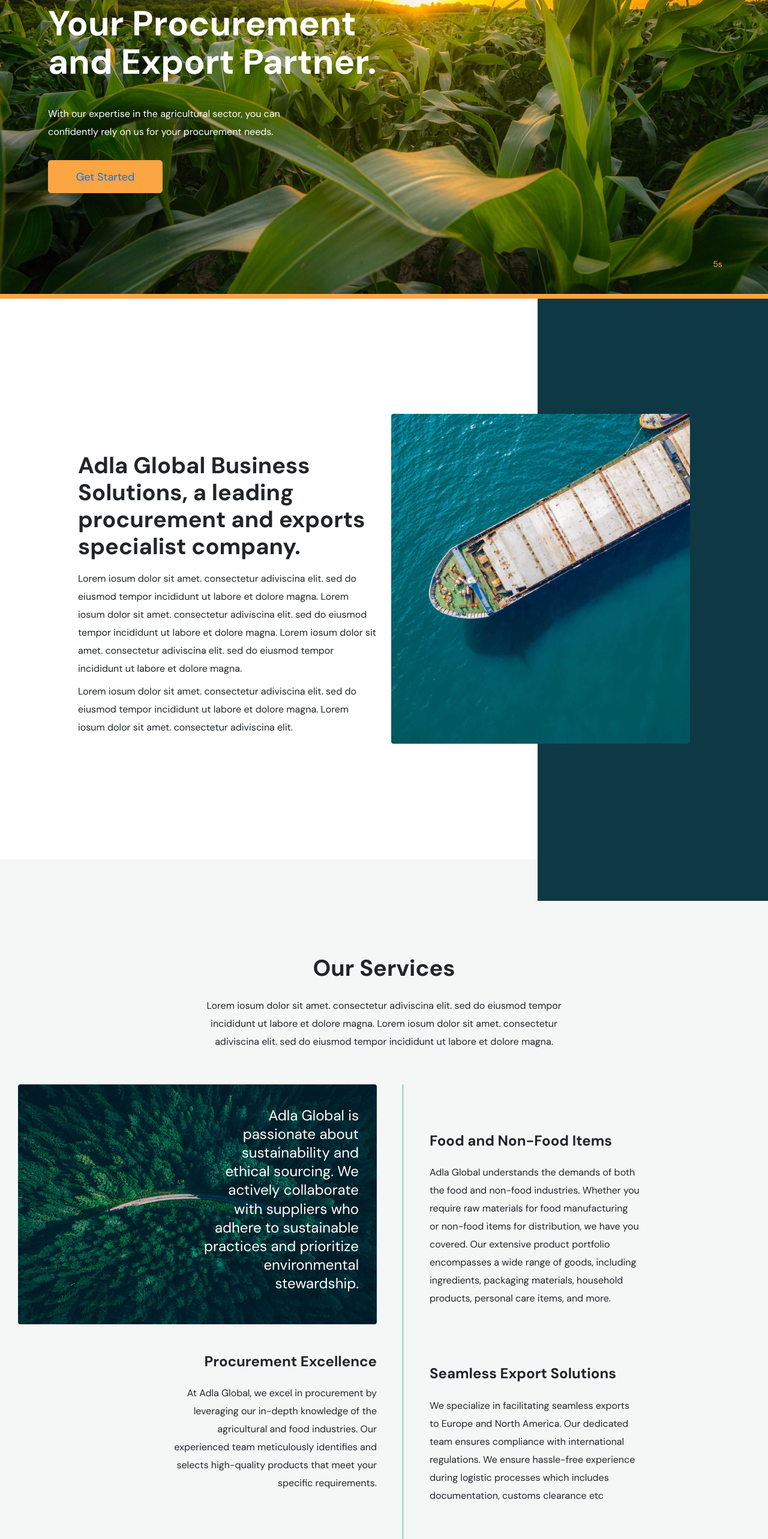
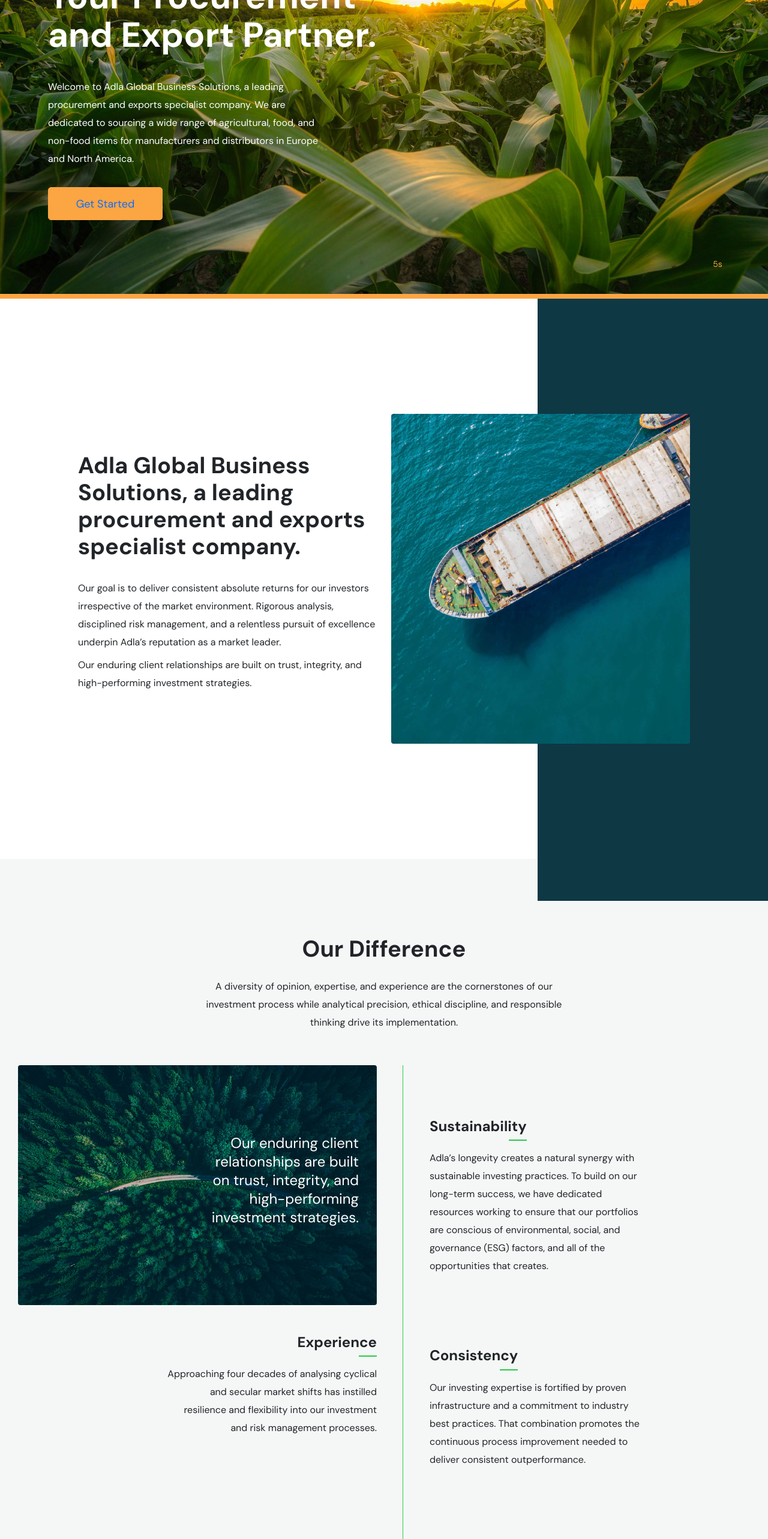
Before and after one commit to webabbey247/adla_, a Next.js app: page / in a window 1280 px wide. Shown: the part 160-2726 px from the top of the page at 60% size. Built offline with nearby package versions, Linux system fonts and the light colour scheme.

Commit message:
home screen modified

```diff
--- a/app/get-quote/page.js
+++ b/app/get-quote/page.js
@@ -12,7 +12,7 @@
       <div className={styles.blank_banner_section} />
 
       <div className={styles.qet_quote}>
-        <div className="d-flex flex-wrap">
+        {/* <div className="d-flex flex-wrap">
           <div className={`${styles.masonary_gallery_ltr} overflow-hidden`}>
             <div
               className={`${styles.masonary_gallery_ltr_img} w-100 h-100 m-lg-0`}
@@ -42,7 +42,7 @@
               <span className={styles.five_of_five} />
             </div>
           </div>
-        </div>
+        </div> */}
 
         <div className="container-fluid nav_padding">
           <div className="row">
--- a/app/globals.css
+++ b/app/globals.css
@@ -102,34 +102,6 @@
   color: inherit;
 }
 
-
-
-/* h1, h2, h3, h4 {
-  font-family: var(--adlas-font-family) !important;
-  font-weight: 700;
-  color: inherit;
-}
-
-h1 {
-  font-size: 40px;
-  line-height: 100%;
-}
-
-h2 {
-  font-size: 30px;
-  line-height: 35px;
-  margin: 0px;
-}
-
-p {
-  font-size: 16px !important;
-  line-height: 1.7em !important;
-  margin: 0;
-  font-weight: 400 !important;
-  color: inherit;
-} */
-
-
 span {
   font-size: 14px;
   line-height: 24px;
@@ -152,18 +124,10 @@
   padding-right: 80px !important;
 }
 
-/* .bg-body-secondary {
-  background-color: var(--adlas-secondary-color) !important;
-  transition: background-color 0.5s ease 0s;
-  z-index: 1000;
-  position: fixed;
-  top: 0;
-  width: 100%;
-} */
 
 /***** Header *****/
 
-.kk{
+.kk {
   top: 0;
   right: 0;
   left: 0;
@@ -228,7 +192,6 @@
   color: var(--adlas-nav-active-color) !important;
 }
 
-
 /***** End Header *****/
 
 /***** Swiper  *****/
@@ -289,22 +252,10 @@
 }
 
 
-.banner-container .swiper-slide {
-  /* background-image: url('/static/banner-img.jpg'); */
-  background-image: url('/static/agriculture_banner_img.jpg');
-  /* background-image: url('/static/m.jpg'); */
-  /* background-image: url('/static/agriculture_banner_img.jpg'); */
-  background-position: center;
-  background-repeat: no-repeat;
-  background-size: cover;
-  display: flex;
-  justify-content: center;
-  align-items: center;
+.home-hero-banner .swiper-slide {
+background-color: var(--adlas-secondary-color);
   color: #fff;
   height: 650px;
-  padding-left: 80px;
-  padding-right: 80px;
-  mix-blend-mode: luminosity !important;
 }
 
 
@@ -381,6 +332,10 @@
 }
 
 /***** End Forms *****/
+.testimonials-slider .swiper-button-prev, .testimonials-slider .swiper-button-next {
+  color: var(--adlas-primary-color) !important;
+  font-size: 32px !important;
+}
 
 @keyframes corp-line {
   0% {
@@ -398,10 +353,11 @@
 @media screen and (min-device-width: 1200px) and (max-device-width: 1400px) {}
 
 @media only screen and (min-device-width: 764px) and (max-device-width: 1199px) {
-    /***** General *****/
-    .nav_padding {
-      padding-left: 30px !important;
-      padding-right: 30px !important;
+
+  /***** General *****/
+  .nav_padding {
+    padding-left: 30px !important;
+    padding-right: 30px !important;
   }
 
 }
--- a/app/page.js
+++ b/app/page.js
@@ -1,5 +1,5 @@
 import styles from "./page.module.css";
-import { HeroBanner } from "@/components";
+import { HeroBanner, TestimonialSlider } from "@/components";
 
 export default function Home() {
   return (
@@ -17,18 +17,16 @@
                     exports specialist company.
                   </h4>
                   <p>
-                    Lorem iosum dolor sit amet. consectetur adiviscina elit. sed
-                    do eiusmod tempor incididunt ut labore et dolore magna.
-                    Lorem iosum dolor sit amet. consectetur adiviscina elit. sed
-                    do eiusmod tempor incididunt ut labore et dolore magna.
-                    Lorem iosum dolor sit amet. consectetur adiviscina elit. sed
-                    do eiusmod tempor incididunt ut labore et dolore magna.
+                    Our goal is to deliver consistent absolute returns for our
+                    investors irrespective of the market environment. Rigorous
+                    analysis, disciplined risk management, and a relentless
+                    pursuit of excellence underpin Adla’s reputation as a market
+                    leader.
                   </p>
 
                   <p>
-                    Lorem iosum dolor sit amet. consectetur adiviscina elit. sed
-                    do eiusmod tempor incididunt ut labore et dolore magna.
-                    Lorem iosum dolor sit amet. consectetur adiviscina elit.
+                    Our enduring client relationships are built on trust,
+                    integrity, and high-performing investment strategies.
                   </p>
                 </div>
               </div>
@@ -41,6 +39,100 @@
           </div>
         </div>
         <div className={styles.home_services_section}>
+          <div className="container-fluid nav_padding">
+            <div className="row">
+              <div className="col-lg-6 offset-lg-3 col-md-12 col-sm-12">
+                <div className={styles.home_services_text_container}>
+                  <h4>Our Difference</h4>
+                  <p>
+                    A diversity of opinion, expertise, and experience are the
+                    cornerstones of our investment process while analytical
+                    precision, ethical discipline, and responsible thinking
+                    drive its implementation.
+                  </p>
+                </div>
+              </div>
+
+              <div className="col-lg-12 col-md-12 col-sm-12">
+                <div
+                  className={`position-relative ${styles.home_services_grid_container}`}
+                >
+                  <div className={`row ${styles.active_liner} no-gutters`}>
+                    <div className="col-lg-6 col-md-12 col-sm-12">
+                      <div
+                        className={`${styles.home_services_ltr} position-relative`}
+                      >
+                        <div className={styles.home_services_ltr_img}>
+                          <span />
+                          <div
+                            className={`position-relative ${styles.home_services_ltr_text}`}
+                          >
+                            <p>
+                              Our enduring client relationships are built on
+                              trust, integrity, and high-performing investment
+                              strategies.
+                            </p>
+                          </div>
+                        </div>
+                      </div>
+
+                      <div
+                        className={`${styles.home_services_ltr_bottom} d-flex  flex-column justify-content-end align-items-end`}
+                      >
+                        <h4>Experience</h4>
+                        <p>
+                          Approaching four decades of analysing cyclical and
+                          secular market shifts has instilled resilience and
+                          flexibility into our investment and risk management
+                          processes.
+                        </p>
+                      </div>
+                    </div>
+                    <div className="col-lg-6 col-md-12 col-sm-12">
+                      <div
+                        className={`${styles.home_services_rlt_text} d-flex flex-column justify-content-start align-items-start`}
+                      >
+                        <h4>Sustainability</h4>
+                        <p>
+                          Adla’s longevity creates a natural synergy with
+                          sustainable investing practices. To build on our
+                          long-term success, we have dedicated resources working
+                          to ensure that our portfolios are conscious of
+                          environmental, social, and governance (ESG) factors,
+                          and all of the opportunities that creates.
+                        </p>
+                      </div>
+
+                      <div
+                        className={`${styles.home_services_rlt_text} d-flex flex-column justify-content-start align-items-start`}
+                      >
+                        <h4>Consistency</h4>
+                        <p>
+                          Our investing expertise is fortified by proven
+                          infrastructure and a commitment to industry best
+                          practices. That combination promotes the continuous
+                          process improvement needed to deliver consistent
+                          outperformance.
+                        </p>
+                      </div>
+                    </div>
+                  </div>
+                </div>
+              </div>
+            </div>
+          </div>
+        </div>
+        <div className={styles.home_section_testimonials}>
+          <div className="container-fluid nav-padding">
+            <div className="row">
+              <div className="col-lg-8 offset-lg-2 col-md-12 col-sm-12">
+                <TestimonialSlider />
+
+              </div>
+            </div>
+          </div>
+        </div>
+        {/* <div className={styles.home_services_section}>
           <div className="container-fluid nav_padding">
             <div className="row">
               <div className="col-lg-6 offset-lg-3 col-md-12 col-sm-12">
@@ -150,18 +242,13 @@
                           to a greener future.
                         </p>
                       </div>
-
-                      {/* <div className={`${styles.home_services_rlt_text} d-flex flex-column justify-content-start align-items-start`}>
-                       <h4 className="pb-lg-3">Community Investment</h4>
-                       <p>Belief in the power of education is engrained in Caxton’s DNA. We consider giving someone the opportunity to learn to be one of the greatest investments we can make; it can empower and uplift not only the individual, but also their community. Our success has driven the growth of various educational initiatives, including the Speakers for Schools UK charity.</p>
-                      </div> */}
                     </div>
                   </div>
                 </div>
               </div>
             </div>
           </div>
-        </div>
+        </div> */}
       </div>
     </section>
   );
--- a/app/page.module.css
+++ b/app/page.module.css
@@ -33,10 +33,10 @@
     font-weight: 700 !important;
     font-size: 38px;
     line-height: 45px;
-    margin-bottom: 1rem;
+    margin-bottom: 2rem;
 }
 
-.home_about_section_ltr  p {
+.home_about_section_ltr p {
     max-width: 650px !important;
     margin-bottom: 0.5rem;
 }
@@ -62,8 +62,17 @@
     border-radius: var(--adlas-border-radius);
 }
 
+
+.home_about_section_rtl_text {
+    top: 10%;
+    max-width: 259px;
+    opacity: 1;
+    transition: all 0.8s;
+    z-index: 15;
+}
+
 .home_services_section {
-    padding: 10rem 0;
+    padding: 8rem 0 4rem;
     background-color: #f5f7f7 !important;
     background: var(--adlas-color-white);
 }
@@ -145,7 +154,7 @@
 }
 
 .home_services_grid_container .home_services_ltr_bottom, .home_services_grid_container .home_services_rlt_text {
-    margin-bottom: 1rem;
+    margin-bottom: 2.5rem;
     padding: 2rem 0;
     display: flex;
     /* justify-content: flex-end;
@@ -154,12 +163,33 @@
 }
 
 .home_services_grid_container .home_services_rlt_text:first-child {
-    margin-top: 3rem !important;
+    margin-top: 3.5rem !important;
 }
+
 
 .home_services_grid_container .home_services_ltr_bottom h4,
 .home_services_grid_container .home_services_rlt_text h4 {
     font-weight: 700 !important;
+    position: relative !important;
+}
+
+.home_services_grid_container .home_services_ltr_bottom h4::before,
+.home_services_grid_container .home_services_rlt_text h4::before {
+    content: '';
+    position: absolute;
+    bottom: -10px;
+    right: 0;
+    width: 30px;
+    height: 2px;
+    /* background-color: var(--adlas-secondary-color); */
+    background-color: #2cc849;
+    margin: auto;
+    /* left: 0; */
+}
+
+.home_services_grid_container .home_services_ltr_bottom p,
+.home_services_grid_container .home_services_rlt_text p {
+   margin-top: 1rem !important;
 }
 
 .home_services_grid_container .home_services_ltr_bottom h4, .home_services_grid_container .home_services_ltr_bottom p {
@@ -174,6 +204,13 @@
     margin-left: 4rem;
 }
 
+.home_section_testimonials {
+    padding: 4rem 0;
+    background-color: var(--adlas-color-white);
+    position: relative;
+    z-index: 11;
+}
+
 
 
 
--- a/components/HeroBanner/HeroBanner.js
+++ b/components/HeroBanner/HeroBanner.js
@@ -1,4 +1,5 @@
 "use client";
+
 import styles from "@/styles/hero_banner.module.css";
 import { useRef } from "react";
 
@@ -12,6 +13,7 @@
 
 // import required modules
 import { Autoplay, Pagination, Navigation } from "swiper/modules";
+import Link from "next/link";
 
 const HeroBanner = () => {
   const progressCircle = useRef(null);
@@ -21,8 +23,6 @@
     progressContent.current.textContent = `${Math.ceil(time / 1000)}s`;
   };
 
-  const externalImage =
-    "https://neveah.com.ng/uploads/hometopslidersection/16294320859.jpg";
   return (
     <div className="swiper-container">
       <Swiper
@@ -32,19 +32,16 @@
           delay: 4500,
           disableOnInteraction: false,
         }}
-        // pagination={{
-        //   clickable: false,
-        // }}
         navigation={false}
         modules={[Autoplay, Pagination, Navigation]}
         onAutoplayTimeLeft={onAutoplayTimeLeft}
-        className="mySwiper"
+        className="home-hero-banner"
       >
+        <div className={`container-fluid ${styles.heroContainer_padding}`}>
+          <div className="row">
+            <div className="col-lg-12 col-md-12 col-sm-12 d-flex flex-column justify-content-lg-start">
               <SwiperSlide>
-          {/* <div className={styles.banner_background_overlay} /> */}
-          <div className={`${styles.heroContainer_padding} container-fluid`}>
-            <div className="row">
-              <div className="col-lg-6 col-md-6 col-sm-12 d-flex flex-column justify-content-lg-start">
+                <div className={styles.hero_banner_slider_child}>
                   <h2 className="text-lg-left">
                     Your Procurement and Export Partner.
                   </h2>
@@ -56,60 +53,41 @@
                     America.
                   </p>
 
-                <a
-                  title="Get started"
-                  href=""
+                  <Link
+                    href="/"
+                    passHref
                     className={`${styles.custom_btn} me-auto`}
                   >
                     Get Started
-                </a>
-              </div>
-              {/* <div className="col-lg-6 col-md-6 col-sm-12">
-                <div className={styles.banner_background_img}>
-                  <span
-                    style={{
-                      backgroundImage: `url(${externalImage})`,
-                    }}
-                  />
-                </div>
-              </div> */}
-            </div>
+                  </Link>
                 </div>
               </SwiperSlide>
 
               <SwiperSlide>
-          {/* <div className={styles.banner_background_overlay} /> */}
-          <div className={`${styles.heroContainer_padding} container-fluid`}>
-            <div className="row">
-              <div className="col-lg-6 col-md-6 col-sm-12 d-flex flex-column justify-content-lg-start">
+                <div className={styles.hero_banner_slider_child}>
                   <h2 className="text-lg-left">
                     Your Procurement and Export Partner.
                   </h2>
                   <p className="text-lg-left">
-                  With our expertise in the agricultural sector, you can
-                  confidently rely on us for your procurement needs.
+                    Welcome to Adla Global Business Solutions, a leading
+                    procurement and exports specialist company. We are dedicated
+                    to sourcing a wide range of agricultural, food, and non-food
+                    items for manufacturers and distributors in Europe and North
+                    America.
                   </p>
 
-                <a
-                  title="Get started"
-                  href=""
+                  <Link
+                    href="/"
+                    passHref
                     className={`${styles.custom_btn} me-auto`}
                   >
                     Get Started
-                </a>
+                  </Link>
                 </div>
-              {/* <div className="col-lg-6 col-md-6 col-sm-12">
-                <div className={styles.banner_background_img}>
-                  <span
-                    style={{
-                      backgroundImage: `url(${externalImage})`,
-                    }}
-                  />
-                </div>
-              </div> */}
+              </SwiperSlide>
             </div>
           </div>
-        </SwiperSlide>
+        </div>
 
         <div className="autoplay-progress" slot="container-end">
           <svg viewBox="0 0 48 48" ref={progressCircle}>
--- /dev/null
+++ b/components/Testimonials/TestimonialSlider.js
@@ -0,0 +1,48 @@
+"use client";
+
+import styles from "@/styles/testimonials.module.css";
+// Import Swiper React components
+import { Swiper, SwiperSlide } from "swiper/react";
+
+// import required modules
+import { Navigation } from "swiper/modules";
+
+// Import Swiper styles
+import "swiper/css";
+import "swiper/css/navigation";
+
+const TestimonialSlider = () => {
+  return (
+    <div className={styles.testimonials_child_container}>
+      <Swiper
+        navigation={true}
+        modules={[Navigation]}
+        className="testimonials-slider"
+      >
+        <SwiperSlide>
+          <div className={styles.testimonials_child}>
+            <h4>
+              “Adla’s inclusive work environment is designed to help its people
+              perform. This approach benefits the individual, the firm, and our
+              clients.”
+            </h4>
+            <p> - Head of Human Resources</p>
+          </div>
+        </SwiperSlide>
+
+        <SwiperSlide>
+          <div className={styles.testimonials_child}>
+            <h4>
+              “Adla’s inclusive work environment is designed to help its people
+              perform. This approach benefits the individual, the firm, and our
+              clients.”
+            </h4>
+            <p> - Head of Human Resources</p>
+          </div>
+        </SwiperSlide>
+      </Swiper>
+    </div>
+  );
+};
+
+export default TestimonialSlider;
--- a/components/index.js
+++ b/components/index.js
@@ -2,6 +2,7 @@
 import Footer from "./Footer";
 import Loading from "./Loading";
 import HeroBanner from "./HeroBanner/HeroBanner";
+import TestimonialSlider from "./Testimonials/TestimonialSlider";
 import Button from "./Buttons";
 
-export { Navbar, Footer, Loading, HeroBanner, Button };
+export { Navbar, Footer, Loading, HeroBanner, Button, TestimonialSlider };
--- a/styles/hero_banner.module.css
+++ b/styles/hero_banner.module.css
@@ -12,30 +12,47 @@
     left: 0;
     position: absolute;
     background-color: transparent;
-    background-image: linear-gradient(180deg, #28251F00 70%, #f2295b 100%);
+    mix-blend-mode: luminosity !important;
+    z-index: 10;
+    /* background-image: linear-gradient(180deg, #28251F00 70%, #f2295b 100%);
     opacity: 0.82;
     transition: background 0.3s, border-radius 0.3s, opacity 0.3s;
-    filter: brightness(0%) contrast(80%) saturate(80%) blur(0px) hue-rotate(0deg) !important;
+    filter: brightness(0%) contrast(80%) saturate(80%) blur(0px) hue-rotate(0deg) !important; */
 }
 
-.heroContainer_padding h2 {
+.hero_banner_slider_child {
+    background-image: url('/static/agriculture_banner_img.jpg');
+    background-position: center;
+    background-repeat: no-repeat;
+    background-size: cover;
+    display: flex;
+    flex-direction: column;
+    justify-content:center;
+    align-items: flex-start;
+    padding-left: 80px;
+    padding-right: 80px;
+    height: 650px;
+}
+
+.hero_banner_slider_child h2 {
     font-weight: 600 !important;
     font-size: 3.625rem !important;
     line-height: 1.1 !important;
+    max-width: 600px;
 }
 
-.heroContainer_padding p {
+.hero_banner_slider_child p {
     margin: 2rem 0;
     max-width: 450px;
 }
 
-.heroContainer_padding h2, .heroContainer_padding p {
+.hero_banner_slider_child h2, .hero_banner_slider_child p {
     text-align: left;
 }
 
-.heroContainer_padding .custom_btn {
-    border: 1px solid #fba543;
-    background: #fba543;
+.hero_banner_slider_child .custom_btn {
+    border: 1px solid var(--adlas-primary-color);
+    background: var(--adlas-primary-color);
     min-width: 191px;
     height: 55px;
     line-height: 28px;
@@ -45,6 +62,12 @@
     justify-content: center;
     border-radius: 5px !important;
     text-align: left;
+    z-index: 11;
+}
+
+.hero_banner_slider_child .custom_btn:hover {
+    border: 1px solid var(--adlas-secondary-color);
+    background: var(--adlas-secondary-color);
 }
 
 .heroContainer_padding .banner_background_img {
--- /dev/null
+++ b/styles/testimonials.module.css
@@ -0,0 +1,21 @@
+.testimonials_child_container {}
+
+
+.testimonials_child_container .swiper-slide {
+}
+
+.testimonials_child_container .testimonials_child {
+    padding-left: 80px !important;
+padding-right: 80px !important;
+}
+
+
+.testimonials_child_container .testimonials_child h4 {
+    font-weight: 700 !important;
+    margin-bottom: 1rem;
+}
+
+.testimonials_child_container .testimonials_child h4,
+.testimonials_child_container .testimonials_child p {
+    text-align: center;
+}
```
Also changed, not shown: public/static/home_hero_03.jpg (added). Lines whose indentation alone changed are shown as unchanged.
